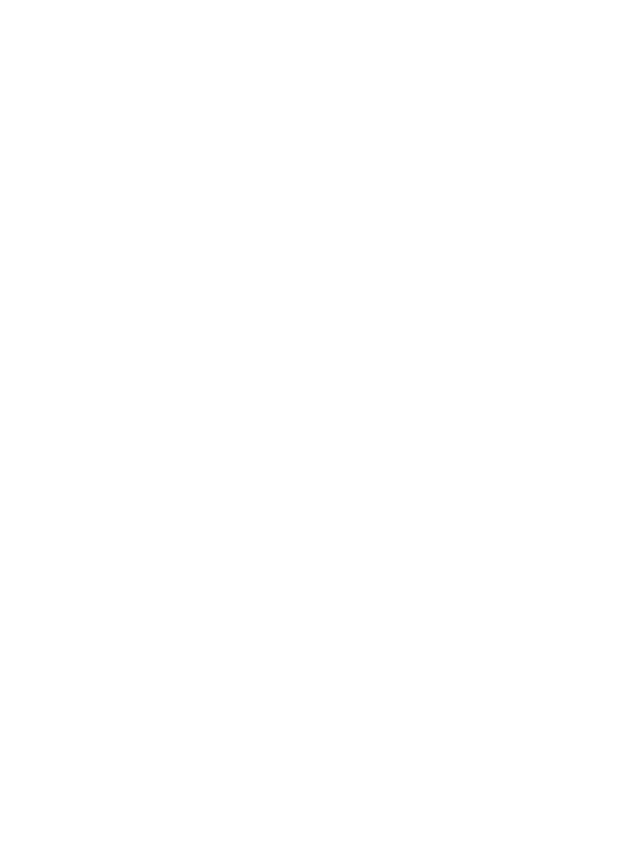
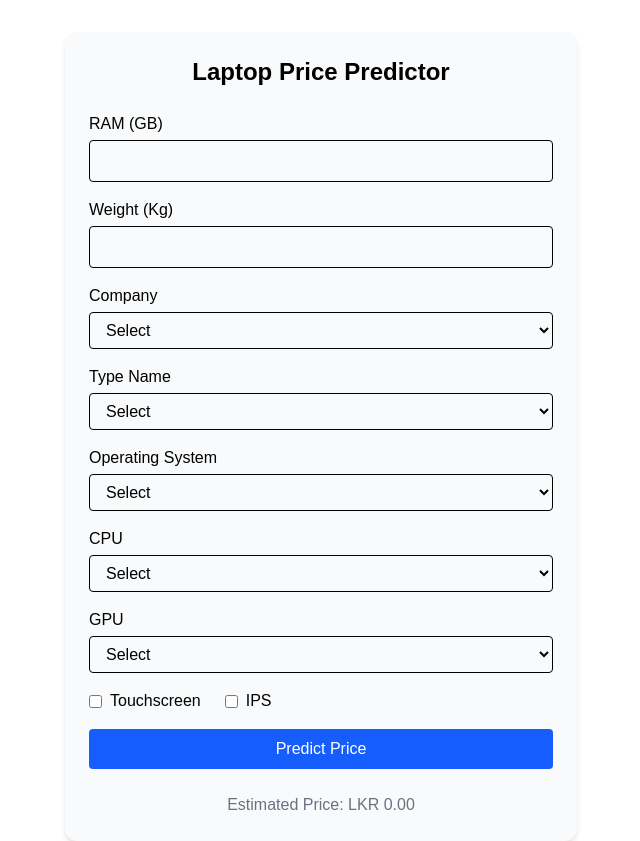
Before and after one commit to SasidaDilhan/Price-Predictor, a Next.js app in the folder frontend/: page / in a window 1280 px wide. Shown: the whole page, without its empty margins (319-959 px from the left). Before the commit the page ends 800 px from the top, so only its background shows below. Built offline with nearby package versions, Linux system fonts and the light colour scheme.

Commit message:
route changing

```diff
--- a/frontend/app/page.tsx
+++ b/frontend/app/page.tsx
@@ -1,5 +1,12 @@
-import Image from "next/image";
+import React from 'react'
+import Home from './pages/home/page'
 
-export default function Home() {
-  return <div></div>;
+function page() {
+  return (
+    <div>
+      <Home />
+    </div>
+  )
 }
+
+export default page
```
